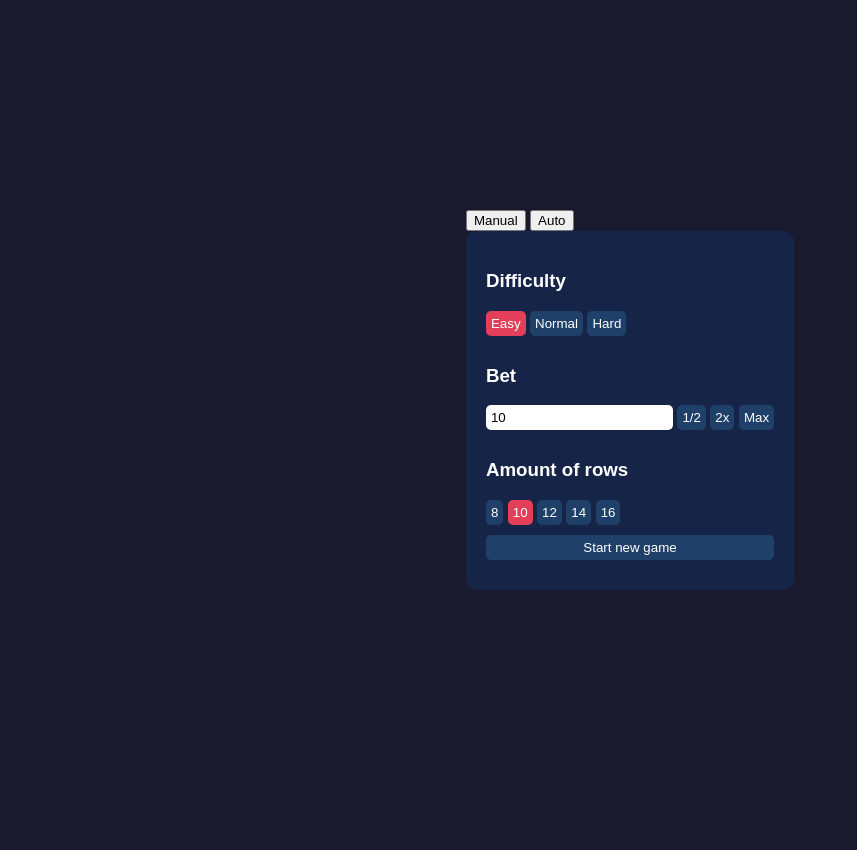
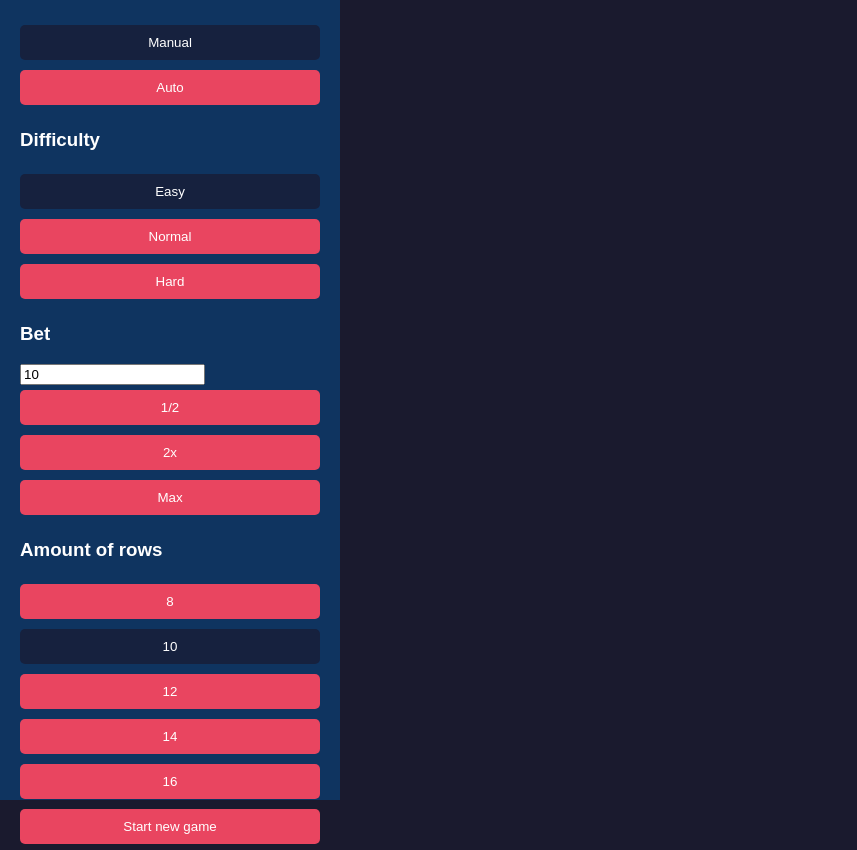
Before and after one commit to idk1251/idk1251.github.io, a PHP site: page / in a window 1280 px wide. Shown: the whole page, without its empty margins (0-857 px from the left). Before the commit the page ends 590 px from the top, so only its background shows below. Run offline with PHP 8.4, Linux system fonts and the light colour scheme.

Commit message:
Update styles.css

```diff
--- a/styles.css
+++ b/styles.css
@@ -1,84 +1,75 @@
 body {
+    margin: 0;
     font-family: Arial, sans-serif;
     background-color: #1a1a2e;
     color: #fff;
-    display: flex;
-    justify-content: center;
-    align-items: center;
-    height: 100vh;
-    margin: 0;
 }
 
 .container {
     display: flex;
-    flex-direction: row;
+    height: 100vh;
+}
+
+.sidebar {
+    width: 300px;
+    padding: 20px;
+    background-color: #0f3460;
+    display: flex;
+    flex-direction: column;
+    justify-content: space-between;
+}
+
+.mode button, .difficulty button, .bet button, .rows button, .start-game {
+    width: 100%;
+    padding: 10px;
+    margin: 5px 0;
+    background-color: #e94560;
+    border: none;
+    color: white;
+    cursor: pointer;
+    border-radius: 5px;
+}
+
+button.active {
+    background-color: #16213e;
 }
 
 .settings {
-    display: flex;
-    flex-direction: column;
-    padding: 20px;
-    background-color: #162447;
-    border-radius: 10px;
-    margin-right: 20px;
+    flex: 1;
 }
 
-.settings label {
-    margin-bottom: 5px;
-}
-
-.settings input, .settings button, .difficulty-button {
-    margin-bottom: 10px;
-    padding: 5px;
-    border: none;
-    border-radius: 5px;
-}
-
-.settings button, .difficulty-button {
-    background-color: #1f4068;
-    color: #fff;
-    cursor: pointer;
-}
-
-.settings button.active, .difficulty-button.active {
-    background-color: #e43f5a;
-}
-
-.plinko-container {
+.game-board {
+    flex: 1;
+    padding: 20px;
+    background-color: #1a1a2e;
     display: flex;
-    flex-direction: column;
+    justify-content: center;
     align-items: center;
 }
 
-.plinko-board {
-    width: 500px;
-    height: 600px;
-    background-color: #0f3460;
-    border-radius: 10px;
-    display: grid;
-    grid-template-columns: repeat(9, 1fr);
-    grid-template-rows: repeat(var(--rows, 10), 1fr);
-    gap: 5px;
+.game-board::before {
+    content: '';
+    display: block;
+    width: 100%;
+    padding-top: 100%;
     position: relative;
 }
 
-.multiplier {
-    width: 50px;
-    height: 30px;
-    background-color: #e43f5a;
-    border-radius: 5px;
-    display: flex;
-    justify-content: center;
-    align-items: center;
-    margin: 5px;
+.game-board-grid {
+    position: absolute;
+    top: 0;
+    left: 0;
+    width: 100%;
+    height: 100%;
+    display: grid;
+    grid-template-columns: repeat(10, 1fr);
+    grid-template-rows: repeat(10, 1fr);
+    gap: 5px;
 }
 
-#multipliers {
-    display: flex;
-    justify-content: space-between;
-    width: 500px;
+.game-board-grid div {
+    width: 100%;
+    height: 100%;
+    background-color: #16213e;
+    border-radius: 50%;
 }
-
-.balance {
-    margin-bottom: 20px;
-}
```
